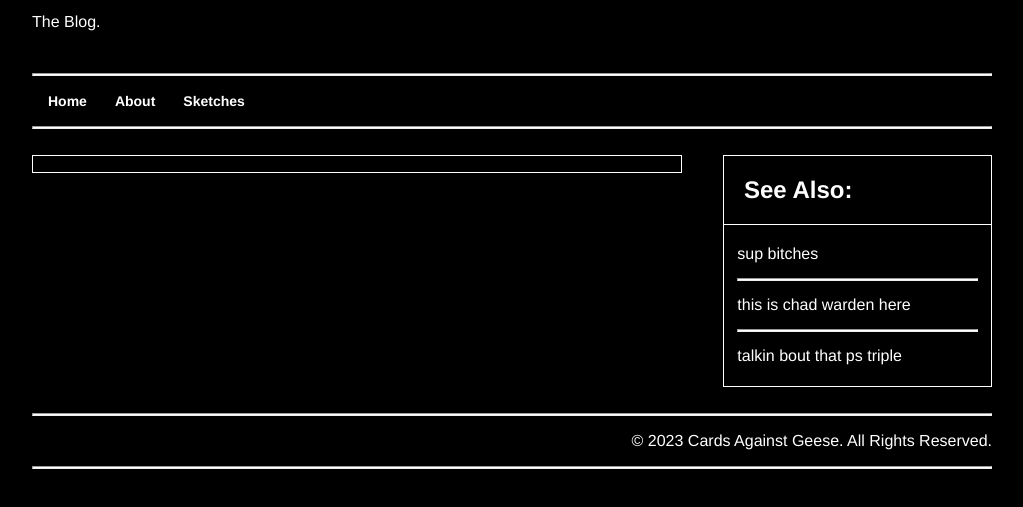
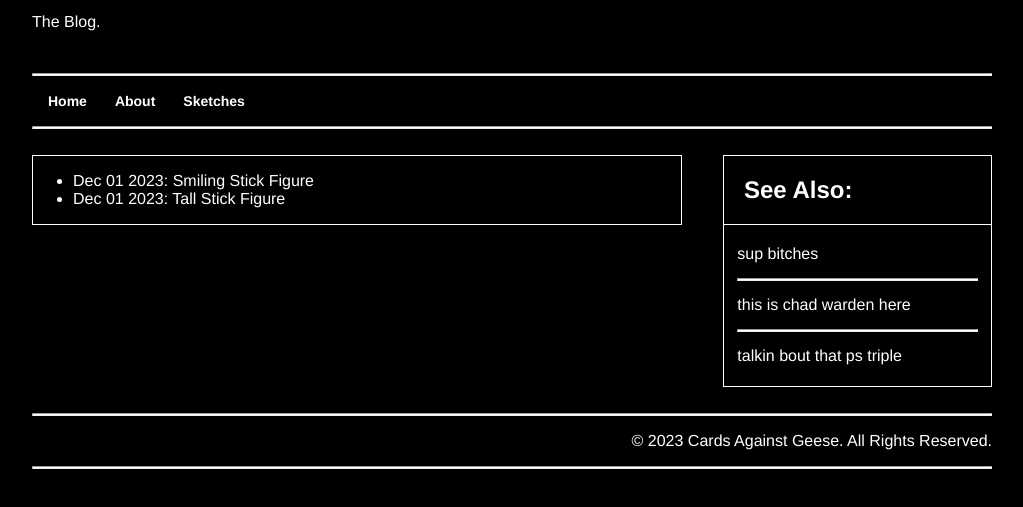
Before and after one commit to cardsagainstgeese/11302023-sitecode, an Eleventy site: page src/sketchlist/index.html in a window 1280 px wide. Shown: the part 117-624 px from the top of the page, without its empty margins (128-1151 px from the left). Built offline with nearby package versions, Linux system fonts and the light colour scheme; Eleventy itself is replaced by a stand-in of ours; files that its build step writes are made by us from their sources.

Commit message:
Update index.html

```diff
--- a/src/sketchlist/index.html
+++ b/src/sketchlist/index.html
@@ -3,8 +3,8 @@ layout: mainblog.html
 ---
 <div class="box">
     <ul>
-    {% for sketch in collections.sketches reversed %}
-      <li><A href="{{ post.url }}">{{ sketch.data.date | readableDate }}: {{ sketch.data.title }}</a></li>
+    {% for sketch in sketches reversed %}
+      <li><A href="{{ page.url }}">{{ page.date | readableDate }}: {{ sketch.title }}</a></li>
     {% endfor %}
     </ul>
 </div>
```
